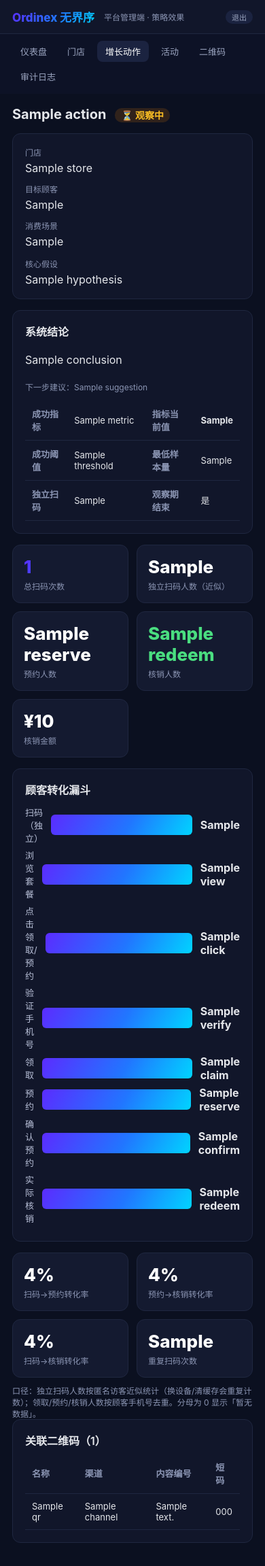
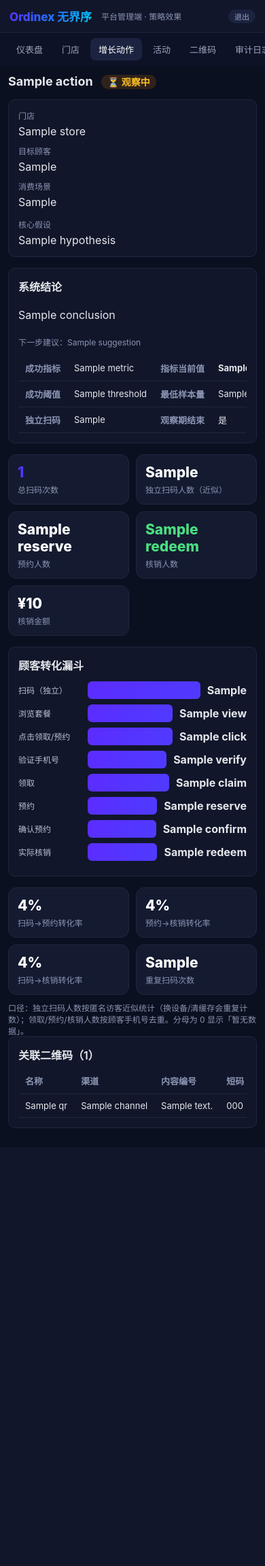
Before and after one commit to Salmck/smart_code, a FastAPI app: template templates/console/admin_action_detail.html in a window 390 px wide. Shown: the whole page at 68% size. After the commit the page ends 1659 px from the top, so only its background shows below. Run offline with FastAPI, Linux system fonts and the light colour scheme; the template is opened without the code that fills it: most values are stand-ins (such as "Sample title", 1, 10 or a date in 2020).

Commit message:
style: 经营端移动端适配（手机为主要使用场景）
- 漏斗改为弹性 track + 百分比条，随屏宽自适应，不再固定像素撑破
- 宽表格在自身容器内横向滚动，页面永不横向溢出（overflow-x:clip 不破坏 sticky 顶栏）
- 导航单行横向滚动；表单在窄屏单列铺满
- 输入框移动端 16px 防 iOS 聚焦缩放；点触区、统计卡两列等手机优化
- 顾客端本就移动优先，无需改动

Co-Authored-By: Claude Opus 4.8 <noreply@anthropic.com>
Claude-Session: https://claude.ai/code/session_01S7pBDPr4NPs3LBoR9pMy43

```diff
--- a/static/css/brand.css
+++ b/static/css/brand.css
@@ -95,10 +95,46 @@ table.k-table { width: 100%; border-collapse: collapse; font-size: 13px; }
 .k-tag.on { background: rgba(22,163,74,.18); color: #4ade80; }
 .k-tag.off { background: rgba(220,38,38,.15); color: #fca5a5; }
 .k-tag.warn { background: rgba(217,119,6,.18); color: #fbbf24; }
-.funnel-step { display: flex; align-items: center; gap: 12px; margin: 6px 0; }
-.funnel-bar { height: 30px; background: var(--brand-grad); border-radius: 6px; min-width: 3px; }
-.funnel-step .lbl { width: 130px; font-size: 13px; color: #b9c0d8; }
-.funnel-step .val { font-weight: 700; }
+.funnel-step { display: flex; align-items: center; gap: 10px; margin: 8px 0; }
+.funnel-track { flex: 1; height: 26px; background: #141a30; border-radius: 6px; overflow: hidden; min-width: 0; }
+.funnel-bar { height: 100%; background: var(--brand-grad); border-radius: 6px; min-width: 3px; }
+.funnel-step .lbl { width: 110px; flex: 0 0 110px; font-size: 13px; color: #b9c0d8; }
+.funnel-step .val { font-weight: 700; flex: 0 0 auto; min-width: 28px; text-align: right; }
 .muted { color: #8b95b3; font-size: 12px; }
 .form-row { display: grid; grid-template-columns: repeat(auto-fit, minmax(200px,1fr)); gap: 12px; margin-bottom: 12px; }
 .form-row label { font-size: 12px; color: #8b95b3; display: block; margin-bottom: 5px; }
+
+/* 页面永不横向滚动；宽内容各自在容器内滚。用 clip 而非 hidden，避免破坏 sticky 顶栏 */
+html, body { max-width: 100%; overflow-x: clip; }
+.k-nav { overflow-x: auto; flex-wrap: nowrap; white-space: nowrap; -webkit-overflow-scrolling: touch; }
+.k-nav::-webkit-scrollbar { height: 0; }
+/* 宽表格在自身容器内横向滚动，不撑破页面 */
+.k-table-wrap { width: 100%; overflow-x: auto; -webkit-overflow-scrolling: touch; }
+
+/* ================= 手机适配 ================= */
+@media (max-width: 640px) {
+  .k-top { padding: 11px 14px; }
+  .k-nav { padding: 8px 12px; gap: 4px; }
+  .k-nav a { padding: 7px 12px; }               /* 更大点触区 */
+  .k-main { padding: 12px; }
+  .k-h1 { font-size: 18px; }
+  .k-card { padding: 14px; border-radius: 10px; }
+  /* 表单单列铺满，输入框 16px 防 iOS 聚焦缩放 */
+  .form-row { grid-template-columns: 1fr; gap: 10px; }
+  .k-input, .k-select { font-size: 16px; padding: 11px 12px; }
+  /* 宽表格横向滚动：整表变可滚块，单元格不换行 */
+  table.k-table { display: block; overflow-x: auto; white-space: nowrap; -webkit-overflow-scrolling: touch; }
+  table.k-table::-webkit-scrollbar { height: 3px; }
+  .k-table th, .k-table td { padding: 9px 10px; }
+  /* 统计卡两列，指标数字略小 */
+  .k-grid { grid-template-columns: 1fr 1fr; gap: 10px; }
+  .stat { padding: 13px; }
+  .stat .n { font-size: 21px; }
+  /* 表内操作按钮更易点 */
+  .k-btn-sm { padding: 7px 12px; font-size: 12px; }
+  .funnel-step .lbl { width: 92px; flex-basis: 92px; font-size: 12px; }
+}
+
+@media (max-width: 380px) {
+  .k-grid { grid-template-columns: 1fr; }
+}
--- a/templates/console/_funnel.html
+++ b/templates/console/_funnel.html
@@ -23,7 +23,7 @@
   {% for label, val in steps %}
   <div class="funnel-step">
     <span class="lbl">{{ label }}</span>
-    <div class="funnel-bar" style="width:{{ (val / maxv * 260)|round(0,'floor') }}px"></div>
+    <div class="funnel-track"><div class="funnel-bar" style="width:{{ (val / maxv * 100)|round(1) }}%"></div></div>
     <span class="val">{{ val }}</span>
   </div>
   {% endfor %}
```
